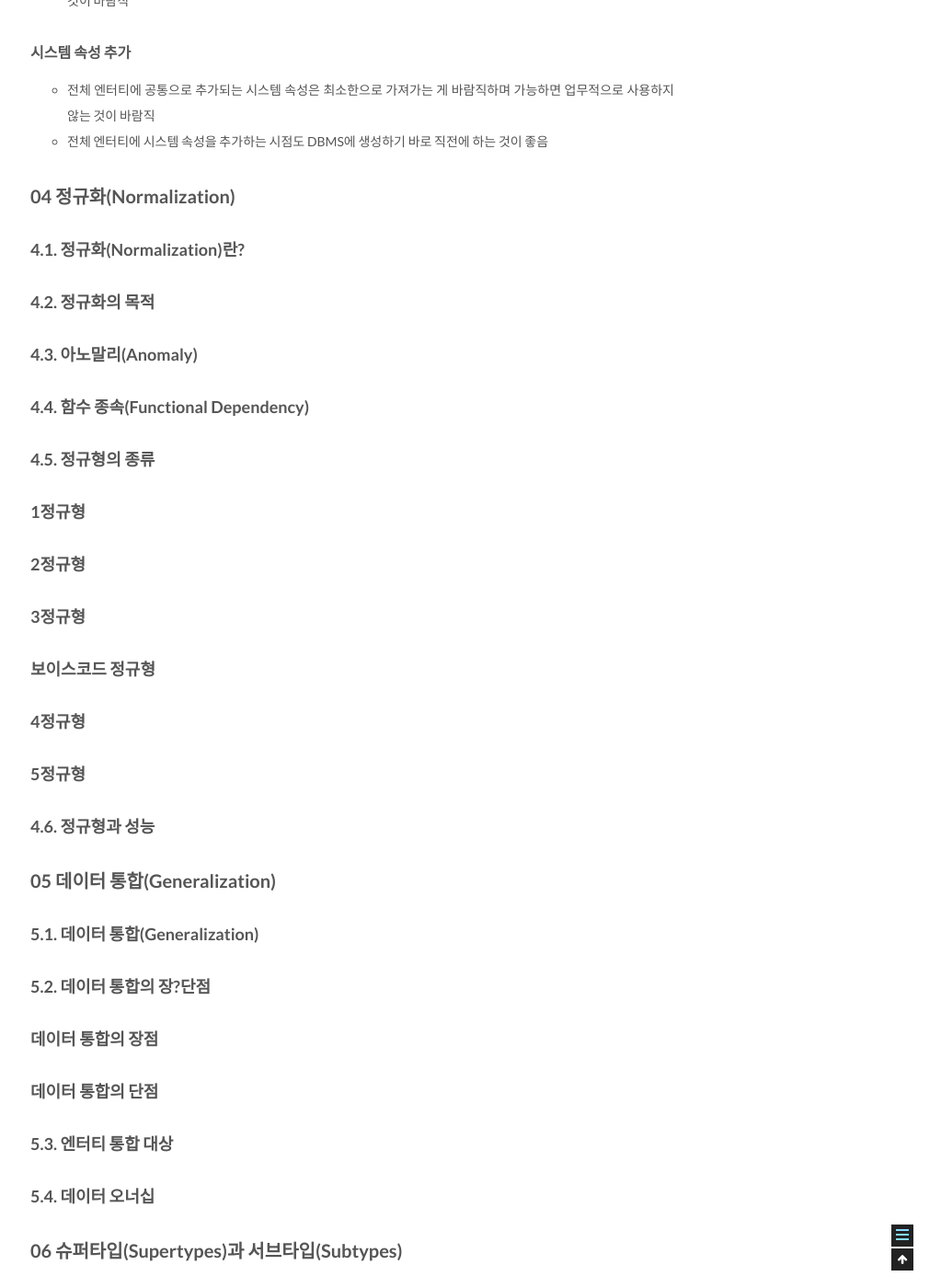
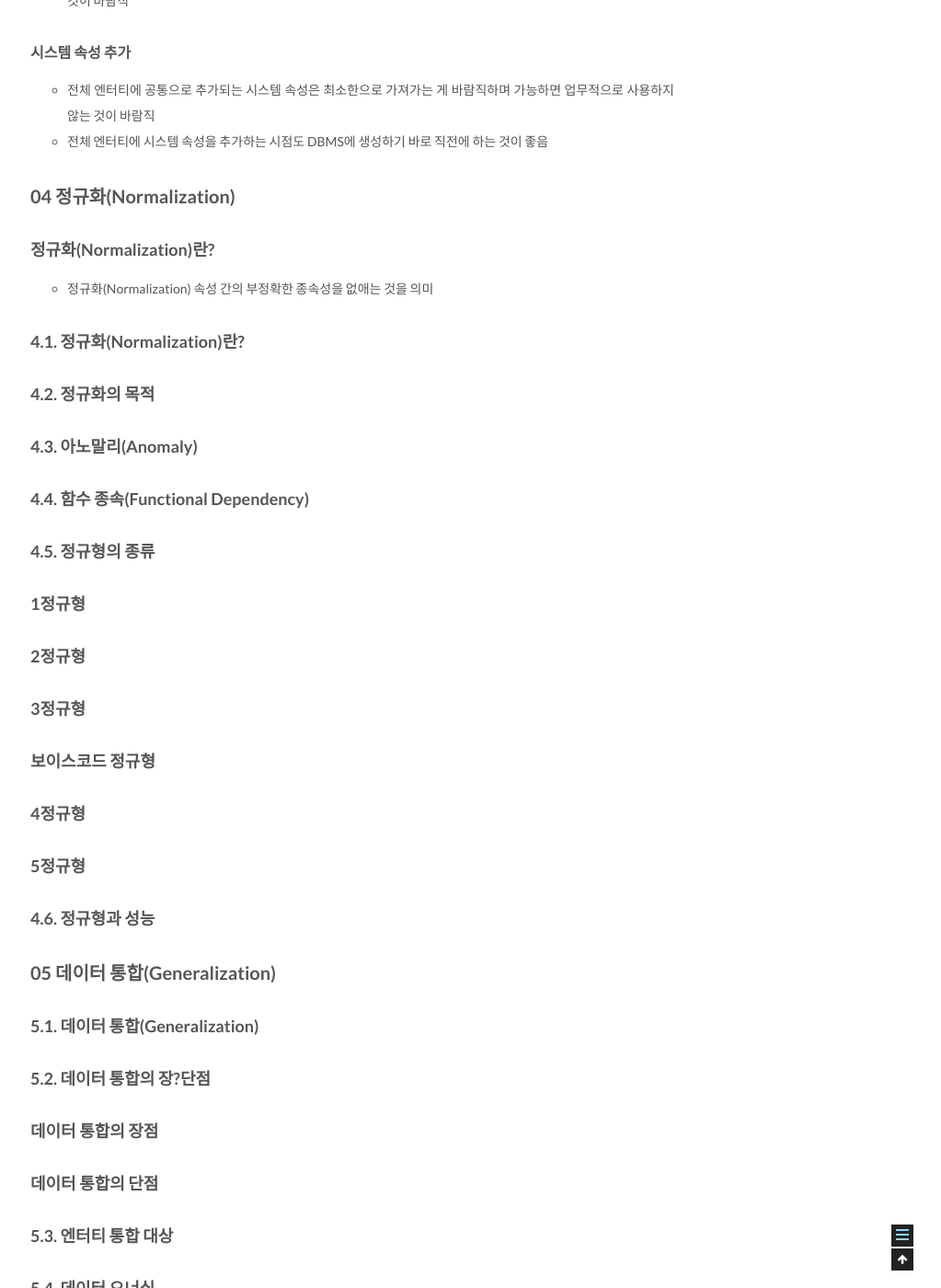
Before and after one commit to csj4032/csj4032.github.io, a Jekyll site: the page built from _posts/2018-05-02-관계형데이터모델링프리미엄가이드.md, in a window 1280 px wide and 1400 px high, scrolled down 11294 px. Shown: the whole window at 92% size, without its empty margins (257-1280 px from the left). Built offline with Jekyll 4.4.1, drawn with Linux system fonts in a browser that asks for light colours; comment, search, counter and statistics services are not loaded.

Commit message:
관계형 데이터 베이스 모델링 포스팅 수정

```diff
--- a/_posts/2018-05-02-관계형데이터모델링프리미엄가이드.md
+++ b/_posts/2018-05-02-관계형데이터모델링프리미엄가이드.md
@@ -345,6 +345,9 @@ comments: true
 
 ## 04 정규화(Normalization)
 
+### 정규화(Normalization)란?
+* 정규화(Normalization) 속성 간의 부정확한 종속성을 없애는 것을 의미
+
 ### 4.1. 정규화(Normalization)란?
 
 ### 4.2. 정규화의 목적
```
